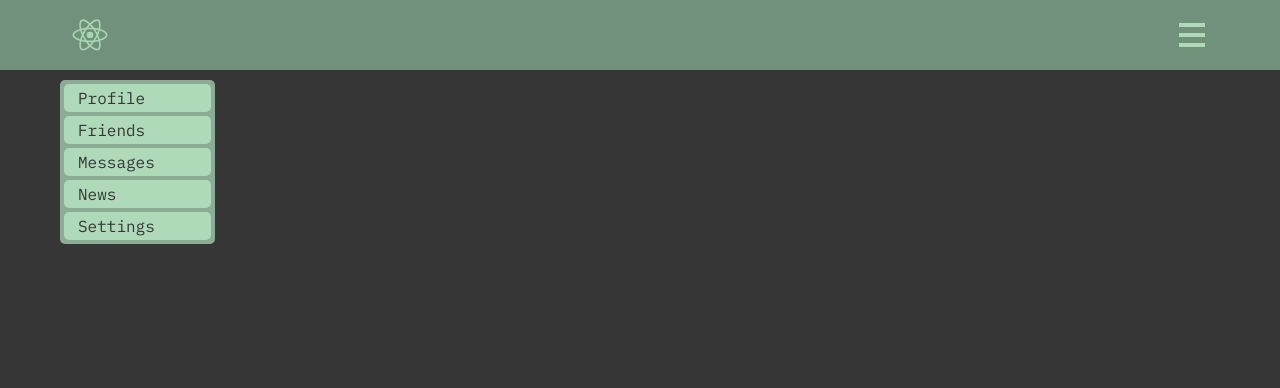
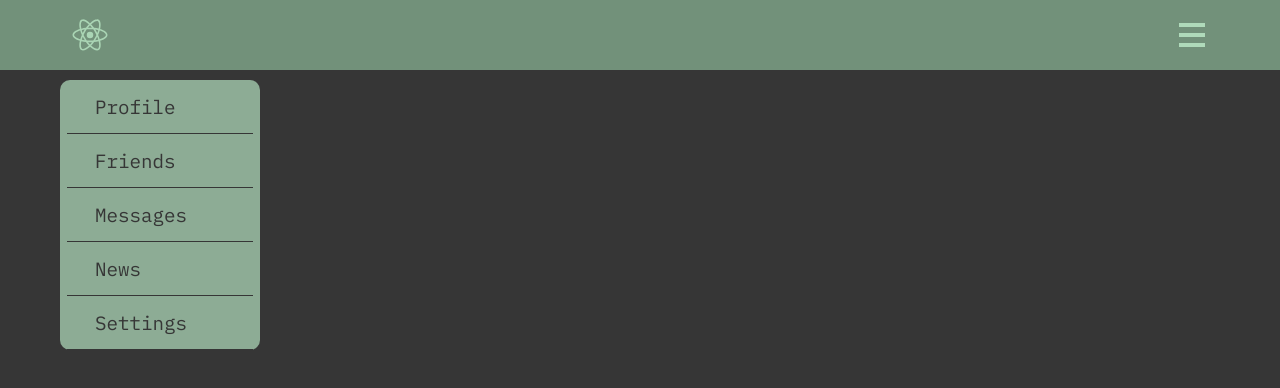
Before and after one commit to AlexDDDeLarge/my-social-network-on-react, a React (Create React App) app: page / in a window 1280 px wide. Shown: the top 388 px of the page. Built offline with nearby package versions, Linux system fonts and the light colour scheme.

Commit message:
changed Navbar style

```diff
--- a/src/components/Navbar/NavItem/NavItem.module.css
+++ b/src/components/Navbar/NavItem/NavItem.module.css
@@ -1,11 +1,11 @@
-.nav__item {
-  margin-bottom: 4px;
+/* .nav__item {
+  margin-bottom: 7px;
 
 }
 
 .nav__item:last-child {
   margin-bottom: 0;
-}
+} */
 
 /* Адаптация */
 
@@ -29,17 +29,33 @@
   position: relative;
   display: block;
   max-width: 100%;
-  padding: 4px 56px 4px 14px;
-  border-radius: 5px;
-  background-color: #AFDABA;
+  padding: 14px 66px 14px 28px;
+  border-bottom: 1px solid #363636;
+  background-color: inherit;
   text-decoration: none;
+
+  font-size: 1.2rem;
 }
 
 .nav__item a.nav__link_active:link,
 .nav__item a.nav__link_active:visited {
-  background-color: #72917A;
+  position: relative;
+  border-bottom: 1px solid #212121;
   font-weight: 500;
   color: #212121;
+}
+
+.nav__item a.nav__link_active::before {
+  content: "";
+  position: absolute;
+  top: 50%;
+  left: 9px;
+  transform: translate(0, -50%) rotate(45deg);
+  display: block;
+  width: 5px;
+  height: 5px;
+  border-top: 2.5px solid #212121;
+  border-right: 2.5px solid #212121;
 }
 
 .nav__item a:link,
--- a/src/components/Navbar/Navbar.module.css
+++ b/src/components/Navbar/Navbar.module.css
@@ -1,9 +1,10 @@
 .nav {
   grid-area: n;
 
-  padding: 4px;
-  border-radius: 5px;
+  padding: 0 7px 0;
+  border-radius: 10px;
 
+  /* background-color: #AFDABA; */
   background-color: #8DAC95;
 }
 
```
